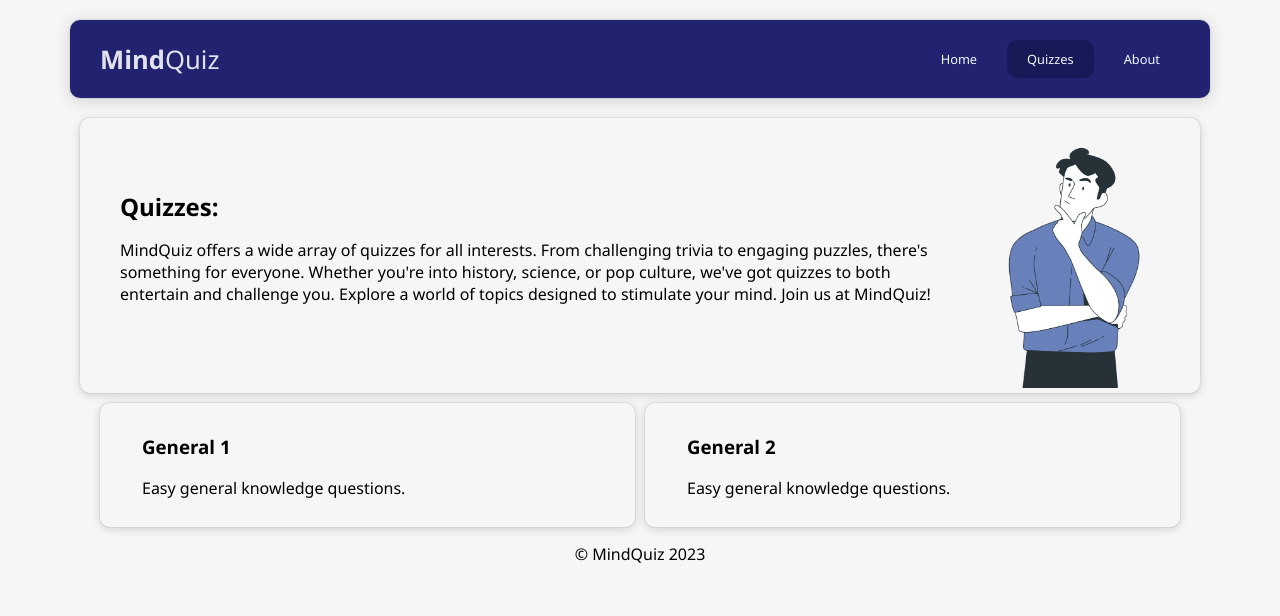
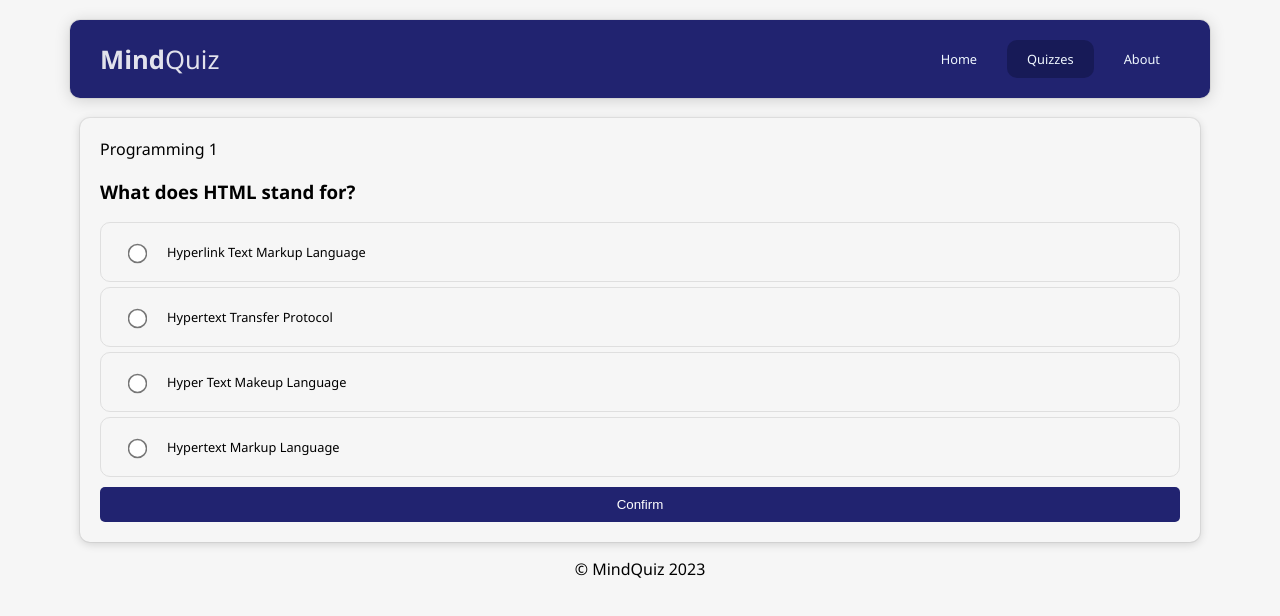
Before and after one commit to romhenri/mindquiz, a React (Vite) app: page /quiz/programming1 in a window 1280 px wide. Shown: the top 616 px of the page. Built offline with nearby package versions, Linux system fonts and the light colour scheme.

Commit message:
add quiz: Programming 1

```diff
--- a/src/App.jsx
+++ b/src/App.jsx
@@ -24,6 +24,8 @@ function App() {
               element={<Quiz title="General 1" data="general1"/>}/>
             <Route path='general2'
               element={<Quiz title="General 2" data="general2"/>}/>
+            <Route path='programming1'
+              element={<Quiz title="Programming 1" data="programming1"/>}/>
 
 
             <Route path='*' element={<QuizPage/>}>
--- a/src/components/Question.jsx
+++ b/src/components/Question.jsx
@@ -3,6 +3,7 @@ import ConclusionPage from '../pages/ConclusionPage.jsx'
 import '../css/Quiz.css';
 import general1 from './general1.json';
 import general2 from './general2.json';
+import programming1 from './programming1.json';
 
 var score = 0
 var numberOfQuestions
@@ -24,6 +25,10 @@ class RadioForm extends Component {
       case 'general2':
         this.dataJSON = general2;
         console.log("Quiz General 2");
+        break;
+      case 'programming1':
+        this.dataJSON = programming1;
+        console.log("Programming 1");
         break;
       default:
         console.log("No Found Quiz");
@@ -97,6 +102,7 @@ class RadioForm extends Component {
             name="Option"
             id="a"
             value="a"
+            tabIndex="0"
             checked={this.state.selectedOption === 'a'}
             onChange={this.handleOptionChange}
           />
@@ -111,6 +117,7 @@ class RadioForm extends Component {
             name="Option"
             id="b"
             value="b"
+            tabIndex="1"
             checked={this.state.selectedOption === 'b'}
             onChange={this.handleOptionChange}
           />
@@ -125,6 +132,7 @@ class RadioForm extends Component {
             name="Option"
             id="c"
             value="c"
+            tabIndex="2"
             checked={this.state.selectedOption === 'c'}
             onChange={this.handleOptionChange}
           />
@@ -139,6 +147,7 @@ class RadioForm extends Component {
             name="Option"
             id="d"
             value="d"
+            tabIndex="3"
             checked={this.state.selectedOption === 'd'}
             onChange={this.handleOptionChange}
           />
--- /dev/null
+++ b/src/components/programming1.json
@@ -0,0 +1,123 @@
+[
+  {
+    "id": 1,
+    "question": "What does HTML stand for?",
+    "options": [
+      { "id": "a", "text": "Hyperlink Text Markup Language" },
+      { "id": "b", "text": "Hypertext Transfer Protocol" },
+      { "id": "c", "text": "Hyper Text Makeup Language" },
+      { "id": "d", "text": "Hypertext Markup Language" }
+    ],
+    "answer": "d"
+  },
+  {
+    "id": 2,
+    "question": "Which programming language is known for its use in building web applications and is often called the 'scripting language for the web'?",
+    "options": [
+      { "id": "a", "text": "Java" },
+      { "id": "b", "text": "Python" },
+      { "id": "c", "text": "Ruby" },
+      { "id": "d", "text": "JavaScript" }
+    ],
+    "answer": "d"
+  },
+  {
+    "id": 3,
+    "question": "What is the main purpose of a 'for loop' in programming?",
+    "options": [
+      { "id": "a", "text": "To define a function" },
+      { "id": "b", "text": "To create an array" },
+      { "id": "c", "text": "To iterate over a sequence of values" },
+      { "id": "d", "text": "To style web pages" }
+    ],
+    "answer": "c"
+  },
+  {
+    "id": 4,
+    "question": "What is the term for a named sequence of statements that can be executed in a program?",
+    "options": [
+    { "id": "a", "text": "Variable" },
+    { "id": "b", "text": "Loop" },
+    { "id": "c", "text": "Function" },
+    { "id": "d", "text": "Class" }
+    ],
+    "answer": "c"
+  },
+  {
+    "id": 5,
+    "question": "What is the term for the region in a program where a variable is accessible and can be used?",
+    "options": [
+    { "id": "a", "text": "Declaration" },
+    { "id": "b", "text": "Definition" },
+    { "id": "c", "text": "Scope" },
+    { "id": "d", "text": "Assignment" }
+    ],
+    "answer": "c"
+    },
+    {
+      "id": 5,
+      "question": "What does 'API' stand for in programming?",
+      "options": [
+        { "id": "a", "text": "Application Programming Interface" },
+        { "id": "b", "text": "Advanced Programming Integration" },
+        { "id": "c", "text": "Automated Programming Interface" },
+        { "id": "d", "text": "Application Program Interaction" }
+      ],
+      "answer": "a"
+    },
+  {
+    "id": 6,
+    "question": "What does the acronym 'SQL' stand for in the context of databases?",
+    "options": [
+      { "id": "a", "text": "Structured Query Language" },
+      { "id": "b", "text": "Sequential Query Language" },
+      { "id": "c", "text": "System Query Language" },
+      { "id": "d", "text": "Simple Query Language" }
+    ],
+    "answer": "a"
+  },
+  {
+    "id": 7,
+    "question": "What is the term for a named storage location in a program where data can be stored and retrieved?",
+    "options": [
+      { "id": "a", "text": "Variable" },
+      { "id": "b", "text": "Function" },
+      { "id": "c", "text": "Loop" },
+      { "id": "d", "text": "Array" }
+    ],
+    "answer": "a"
+  },
+  {
+    "id": 8,
+    "question": "What does the term 'IDE' stand for in programming?",
+    "options": [
+      { "id": "a", "text": "Integrated Development Environment" },
+      { "id": "b", "text": "Interactive Development Environment" },
+      { "id": "c", "text": "Interface Design Enhancement" },
+      { "id": "d", "text": "International Data Exchange" }
+    ],
+    "answer": "a"
+  },
+  {
+    "id": 9,
+    "question": "What is variable shadowing in programming?",
+    "options": [
+    { "id": "a", "text": "A variable that is defined within a function and is only accessible inside that function." },
+    { "id": "b", "text": "A situation where a variable declared in a local scope has the same name as a variable in a higher scope, effectively hiding the higher-level variable." },
+    { "id": "c", "text": "A variable that is accessible globally and can be used in any part of the program." },
+    { "id": "d", "text": "A variable that has not been initialized with a value." }
+    ],
+    "answer": "b"
+    },
+  {
+    "id": 10,
+    "question": "Which programming language is often used for data analysis, scientific computing, and machine learning, and is known for its simplicity and readability?",
+    "options": [
+      { "id": "a", "text": "Java" },
+      { "id": "b", "text": "Python" },
+      { "id": "c", "text": "C++" },
+      { "id": "d", "text": "Ruby" }
+    ],
+    "answer": "b"
+  }
+]
--- a/src/pages/ConclusionPage.jsx
+++ b/src/pages/ConclusionPage.jsx
@@ -10,7 +10,7 @@ const ConclusionPage = ( {rate}) => {
     <div>
         <h2>Accuracy {rate}%</h2>
         <div className='buttonsLine'>
-          <button onClick={returnHome}>Retornar</button>
+          <button onClick={returnHome}>Return</button>
         </div>
     </div>
   )
--- a/src/pages/QuizPage.jsx
+++ b/src/pages/QuizPage.jsx
@@ -9,6 +9,8 @@ const QuizPage = () => {
     navigate("/quiz/general1")}
   const general2 = () => {
     navigate("/quiz/general2")}
+  const programming1 = () => {
+    navigate("/quiz/programming1")}
 
   return (
     <main className='quizPage'>
@@ -34,6 +36,11 @@ const QuizPage = () => {
             <h3>General 2</h3>
             <p>Easy general knowledge questions.</p>
           </div>
+
+          <div className="quizCard" onClick={programming1}>
+            <h3>Programming 1</h3>
+            <p>Easy general programming questions.</p>
+          </div>
         </div>
     </main>
   )
```
Also changed, not shown: src/css/Quiz.css (line endings or trailing spaces).
